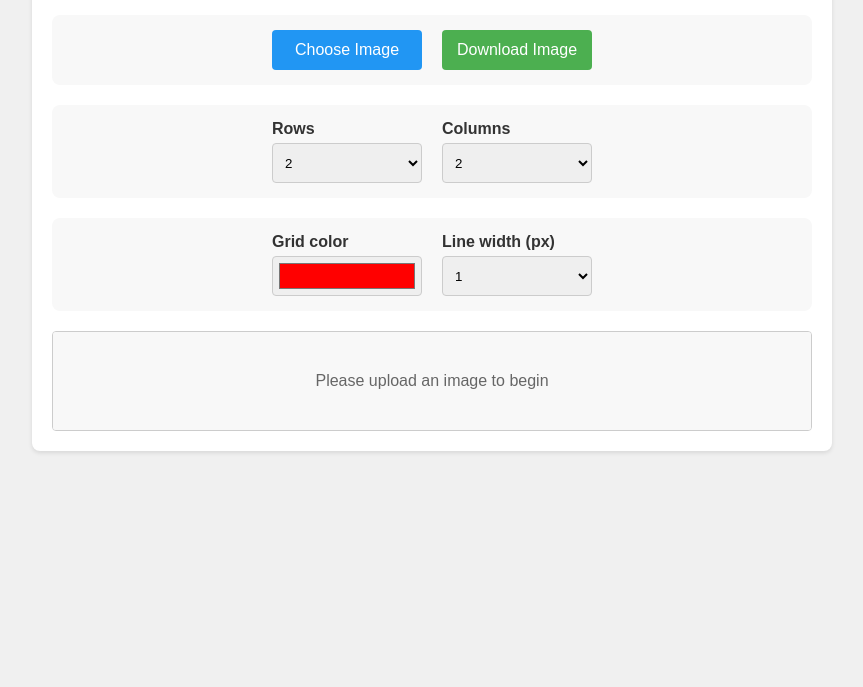
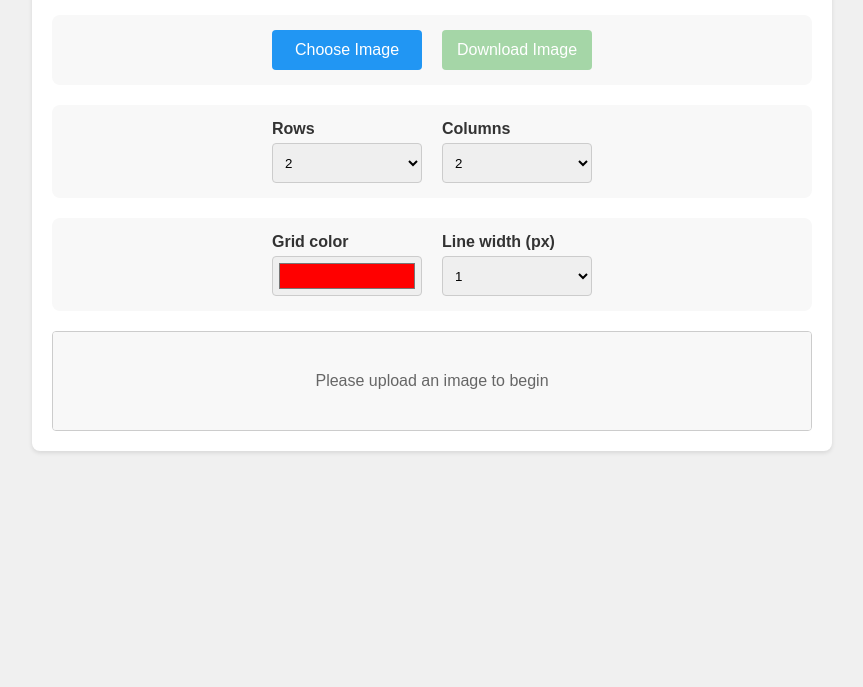
Before and after one commit to patel-priyank/Image-Grid-Overlay, a plain HTML site: page index.html in a window 1280 px wide. Shown: the part 113-800 px from the top of the page, without its empty margins (208-1071 px from the left). Drawn offline with Linux system fonts and the light colour scheme.

Commit message:
fix disabled btn color

```diff
--- a/style.css
+++ b/style.css
@@ -118,6 +118,10 @@ canvas {
   background-color: #4caf50;
 }
 
+#downloadButton:disabled {
+  background-color: #a5d6a7;
+}
+
 #downloadButton:not(:disabled):hover {
   background-color: #45a049;
 }
```
